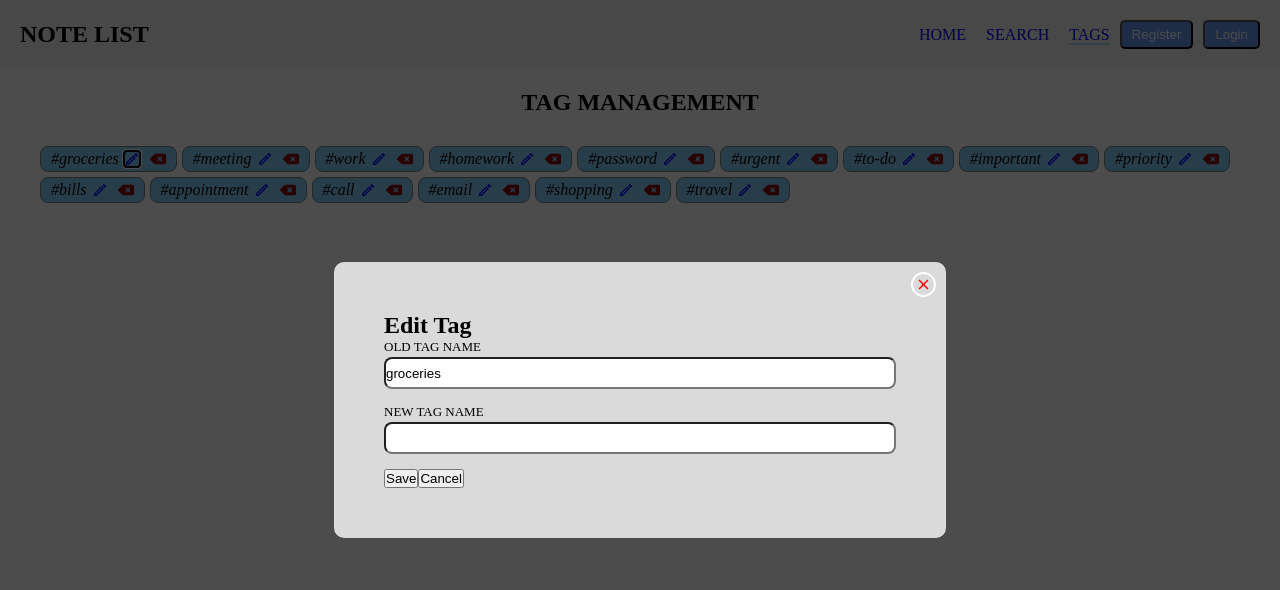
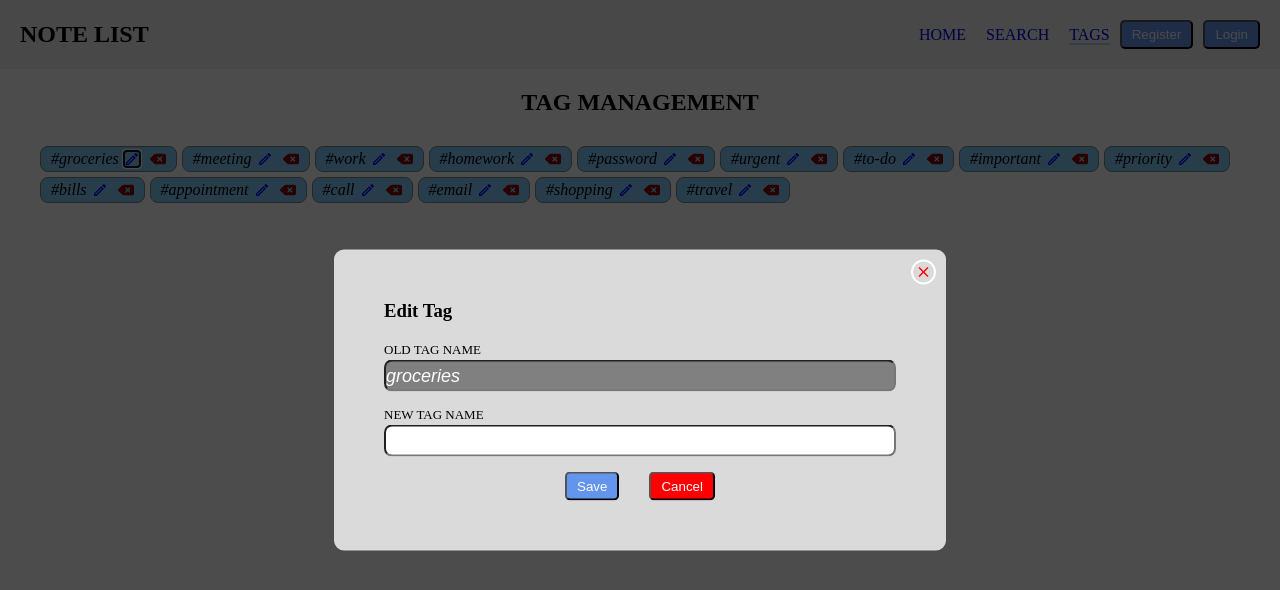
Before and after one commit to otterdev0341/NoteTagFrontEnd, a React (Vite) app: page /tags in a window 1280 px wide. Both pictures are taken after a click on the icon 131 px from the left and 159 px from the top of the page. Shown: the top 590 px of the page. Built offline with nearby package versions, Linux system fonts and the light colour scheme.

Commit message:
update CustomButton style

```diff
--- a/src/components/elements/Button.tsx
+++ b/src/components/elements/Button.tsx
@@ -8,29 +8,27 @@ export enum ButtonType {
     Danger = "danger",
     }
 
-const PrimaryButton = styled.button({
+    const BaseButton = styled.button({
         padding: "5px 10px",
         borderRadius: "5px",
-    backgroundColor: "#6495ED",
         color: "#F9F9FF",
         cursor: "pointer",
     });
 
-const SuccessButton = styled.button({
-    padding: "5px 10px",
-    backgroundColor: "#00FF00",
-    color: "#F9F9FF"
+    const PrimaryButton = styled(BaseButton)({
+        backgroundColor: "#6495ED",
     });
 
-const WarningButton = styled.button({
-    padding: "5px 10px",
+    const SuccessButton = styled(BaseButton)({
+        backgroundColor: "#00FF00",
+    });
+
+    const WarningButton = styled(BaseButton)({
         backgroundColor: "#FFFF00",
-    color: "#F9F9FF"
     });
-const DangerButton = styled.button({
-    padding: "5px 10px",
+
+    const DangerButton = styled(BaseButton)({
         backgroundColor: "#FF0000",
-    color: "#F9F9FF"
     });
 
 interface ButtonProps {
--- a/src/components/page/Login.tsx
+++ b/src/components/page/Login.tsx
@@ -4,7 +4,7 @@ import { ILoginUserData } from "../../domain/AuthDto";
 import { useContext, useState } from "react";
 import Cookies from 'js-cookie';
 import { isValidEmail, isValidPassword } from "../../utility/validateData";
-import { api_login } from "../../api/auth";
+import { api_login } from "../../services/auth";
 import { AuthContext } from "../../context/AuthContext";
 
 
--- a/src/components/page/Register.tsx
+++ b/src/components/page/Register.tsx
@@ -4,7 +4,7 @@ import { useNavigate } from "react-router-dom";
 import { IRegisterUserData } from "../../domain/AuthDto";
 import { isFirsttNameLastName, isGenderValid, isValidEmail, isValidPassword, isValidUsername } from "../../utility/validateData";
 
-import api_register from "../../api/auth";
+import api_register from "../../services/auth";
 
 export default function Register() {
   const navigate = useNavigate();
--- a/src/components/page/TagManagement.tsx
+++ b/src/components/page/TagManagement.tsx
@@ -1,12 +1,11 @@
 import { useState } from "react";
 import { getUserTags } from "../../utility/getUserTags";
-import EachTag from "../elements/EachTag";
 import "./tagmanagement.css"
-import { CiEdit } from "react-icons/ci";
 import { FaDeleteLeft } from "react-icons/fa6";
 import { MdOutlineEdit } from "react-icons/md";
 import { Tooltip } from "react-tooltip";
 import Modal from "../elements/modals/Modal";
+import CustomButton, { ButtonType } from "../elements/Button";
 
 
 export default function TagManagement(){
@@ -51,31 +50,37 @@ export default function TagManagement(){
             </div>
             <Modal isOpen={isEditModalOpen} onClose={() => setIsEditModalOpen(false)}>
                 <div>
-                    <h2>Edit Tag</h2>
-                    <form action="">
+                    <h3>Edit Tag</h3>
+                    <form action="" style={{marginTop: "20px"}}>
                         <div className="form-group">
                             <label htmlFor="old-tag-name">Old Tag Name</label>
                             <input type="text" id="old-tag-name" value={editTag} readOnly />
                         </div>
                         <div className="form-group">
                             <label htmlFor="new-tag-name">New Tag Name</label>
-                            <input type="text" id="new-tag-name" value={newTagName} onChange={(event) => setNewTagName((event.target as HTMLInputElement).value)} />
+                            <input type="text" id="new-tag-name" autoComplete="off" value={newTagName} onChange={(event) => setNewTagName((event.target as HTMLInputElement).value)} />
                         </div>
-                        <div>
-                            <button>Save</button>
-                            <button>Cancel</button>
+                        <div className="edit-tag-action">
+                            <CustomButton button_type={ButtonType.Primary} text="Save" ></CustomButton>
+                            <CustomButton button_type={ButtonType.Danger} text="Cancel" onClick={() => setIsEditModalOpen(false)} ></CustomButton>
+
                         </div>
                     </form>
                 </div>
             </Modal>
             <Modal isOpen={isDeleteModalOpen} onClose={() => setIsDeleteModalOpen(false)}>
                 <div>
-                    <h2>Are you sure you want to delete this tag?</h2>
-                    <p>The tag will be permanently deleted, but all notes associated with it will remain.</p>
+                    <h3>Are you sure you want to delete this tag?</h3>
+                    <p style={{marginTop: "20px", textAlign: "center"}}>
+                        The tag will be permanently deleted.
+                    </p>
+                    <p style={{marginBottom: "20px", textAlign: "center"}}>
+                        all notes associated with it will remain.
+                    </p>
                 </div>
-                <div style={{display: "flex", justifyContent: "center", columnGap: "10px"}}>
-                    <button>Yes</button>
-                    <button>No</button>
+                <div style={{display: "flex", justifyContent: "center", columnGap: "30px"}}>
+                    <CustomButton button_type={ButtonType.Primary} text="Yes" ></CustomButton>
+                    <CustomButton button_type={ButtonType.Danger} text="No" onClick={() => setIsDeleteModalOpen(false)}></CustomButton>
                 </div>
             </Modal>
         </div>
--- a/src/components/page/tagmanagement.css
+++ b/src/components/page/tagmanagement.css
@@ -54,3 +54,16 @@
 #delete-action {
     color: darkred;
 }
+
+#old-tag-name {
+    background-color: gray;
+    color: white;
+    font-style: italic;
+    font-size: large;
+}
+
+.edit-tag-action {
+    display: flex;
+    justify-content: center;
+    column-gap: 30px;
+}
--- a/src/api/auth.tsx
+++ b/src/services/auth.tsx
@@ -3,7 +3,7 @@ import { ILoginUserData, IRegisterUserData } from "../domain/AuthDto";
 
 
 
-export default async function api_register(registerData: IRegisterUserData): Promise<string> {
+export default async function sign_up(registerData: IRegisterUserData): Promise<string> {
 
     const BASE_URL = import.meta.env.VITE_API_BASE_URL;
     const REGISTER_URL = import.meta.env.VITE_FEATURE_REGISTER;
@@ -35,7 +35,7 @@ export default async function api_register(registerData: IRegisterUserData): Pro
 }
 
 
-export  async function api_login(loginData: ILoginUserData): Promise<string> {
+export  async function sign_in(loginData: ILoginUserData): Promise<string> {
     const BASE_URL = import.meta.env.VITE_API_BASE_URL;
     const LOGIN_URL = import.meta.env.VITE_FEATURE_LOGIN;
 
```
Also changed, not shown: src/services/note.tsx (added). Lines whose indentation alone changed are shown as unchanged.
